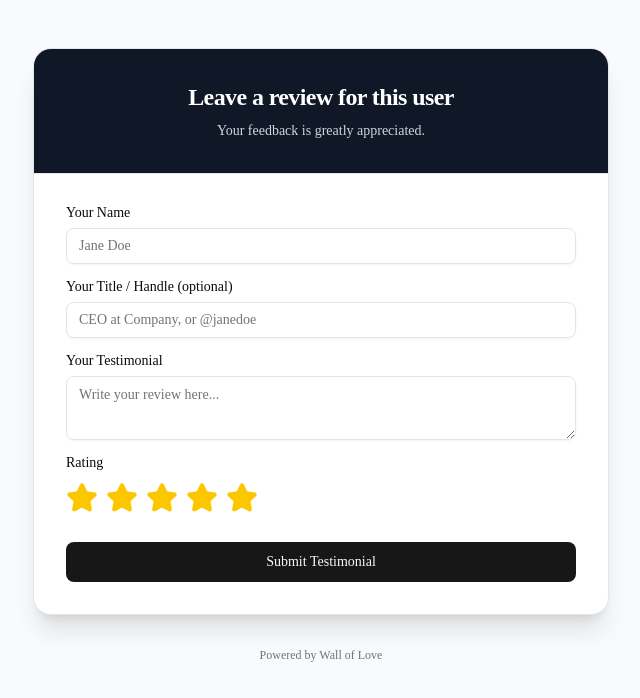
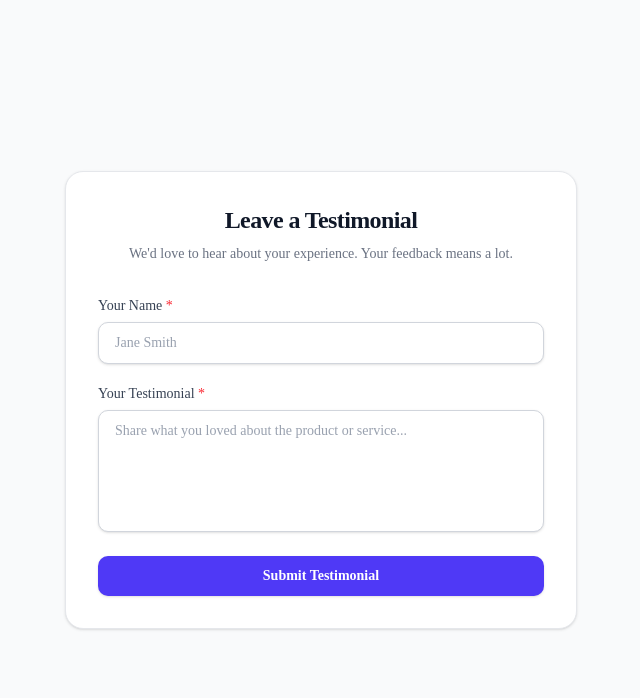
Before and after one commit to aryaaayush04-del/Wall-Of-Love, a Next.js app: page /submit/1 in a window 1280 px wide. Shown: the top 698 px of the page, without its empty margins (319-959 px from the left). Built offline with nearby package versions, Linux system fonts and the light colour scheme; no server answers; the database is empty.

Commit message:
sequrity updates

```diff
--- /dev/null
+++ b/src/app/submit/[user_id]/page.js
@@ -0,0 +1,80 @@
+import { submitTestimonial } from "@/app/submit/actions";
+
+export const metadata = {
+  title: "Leave a Testimonial",
+  description: "Share your experience and help others learn about this product.",
+};
+
+export default async function TestimonialPage({ params }) {
+  // In Next.js 15+, params is a Promise — must be awaited
+  const { user_id } = await params;
+
+  return (
+    <main className="min-h-screen bg-gray-50 flex items-center justify-center p-4">
+      <div className="w-full max-w-lg bg-white rounded-2xl shadow-sm border border-gray-200 p-8">
+        {/* Header */}
+        <div className="mb-8 text-center">
+          <h1 className="text-2xl font-bold text-gray-900 tracking-tight">
+            Leave a Testimonial
+          </h1>
+          <p className="mt-2 text-sm text-gray-500">
+            We&apos;d love to hear about your experience. Your feedback means a lot.
+          </p>
+        </div>
+
+        {/* Form — action receives the Server Action directly */}
+        <form action={submitTestimonial} className="flex flex-col gap-5">
+          {/* Hidden: user_id bound from URL params — never exposed in client JS */}
+          <input type="hidden" name="user_id" value={user_id} />
+
+          {/* Hidden: default rating of 5 */}
+          <input type="hidden" name="rating" value="5" />
+
+          {/* Customer Name */}
+          <div className="flex flex-col gap-1.5">
+            <label
+              htmlFor="customer_name"
+              className="text-sm font-medium text-gray-700"
+            >
+              Your Name <span className="text-red-500">*</span>
+            </label>
+            <input
+              id="customer_name"
+              type="text"
+              name="customer_name"
+              required
+              placeholder="Jane Smith"
+              className="w-full rounded-lg border border-gray-300 bg-white px-4 py-2.5 text-sm text-gray-900 placeholder-gray-400 shadow-sm transition focus:border-indigo-500 focus:outline-none focus:ring-2 focus:ring-indigo-500/20"
+            />
+          </div>
+
+          {/* Testimonial */}
+          <div className="flex flex-col gap-1.5">
+            <label
+              htmlFor="testimonial"
+              className="text-sm font-medium text-gray-700"
+            >
+              Your Testimonial <span className="text-red-500">*</span>
+            </label>
+            <textarea
+              id="testimonial"
+              name="testimonial"
+              required
+              rows={5}
+              placeholder="Share what you loved about the product or service..."
+              className="w-full resize-none rounded-lg border border-gray-300 bg-white px-4 py-2.5 text-sm text-gray-900 placeholder-gray-400 shadow-sm transition focus:border-indigo-500 focus:outline-none focus:ring-2 focus:ring-indigo-500/20"
+            />
+          </div>
+
+          {/* Submit */}
+          <button
+            type="submit"
+            className="mt-1 w-full rounded-lg bg-indigo-600 px-4 py-2.5 text-sm font-semibold text-white shadow-sm transition hover:bg-indigo-700 focus:outline-none focus:ring-2 focus:ring-indigo-500 focus:ring-offset-2 active:scale-[0.98]"
+          >
+            Submit Testimonial
+          </button>
+        </form>
+      </div>
+    </main>
+  );
+}
--- /dev/null
+++ b/src/app/submit/actions.ts
@@ -0,0 +1,70 @@
+"use server"
+
+import { createClient } from "@supabase/supabase-js"
+import { revalidatePath } from "next/cache"
+
+/**
+ * Admin Supabase client that bypasses Row Level Security.
+ * Uses the service_role key — this must ONLY run server-side.
+ */
+function createAdminClient() {
+  const url = process.env.NEXT_PUBLIC_SUPABASE_URL
+  const serviceRoleKey = process.env.SUPABASE_SERVICE_ROLE_KEY
+
+  if (!url || !serviceRoleKey) {
+    throw new Error(
+      "Missing NEXT_PUBLIC_SUPABASE_URL or SUPABASE_SERVICE_ROLE_KEY environment variables"
+    )
+  }
+
+  return createClient(url, serviceRoleKey, {
+    auth: {
+      autoRefreshToken: false,
+      persistSession: false,
+    },
+  })
+}
+
+/**
+ * Server Action: handles public testimonial form submissions.
+ * Uses the service_role admin client to bypass RLS so that
+ * unauthenticated visitors can submit testimonials.
+ */
+export async function submitTestimonial(formData: FormData) {
+  try {
+    const customer_name = formData.get("customer_name") as string
+    const testimonial = formData.get("testimonial") as string
+    const rating = parseInt(formData.get("rating") as string, 10)
+    const user_id = formData.get("user_id") as string
+
+    // Basic validation
+    if (!customer_name || !testimonial || !user_id) {
+      return { error: "Missing required fields (customer_name, testimonial, user_id)" }
+    }
+
+    if (isNaN(rating) || rating < 1 || rating > 5) {
+      return { error: "Rating must be a number between 1 and 5" }
+    }
+
+    const supabase = createAdminClient()
+
+    const { error } = await supabase.from("testimonials").insert({
+      name: customer_name,
+      text: testimonial,
+      rating,
+      user_id,
+    })
+
+    if (error) {
+      console.error("Failed to insert testimonial:", error)
+      return { error: error.message }
+    }
+
+    revalidatePath("/")
+    revalidatePath("/embed/my-wall")
+    return { success: true }
+  } catch (err: any) {
+    console.error("Unexpected error in submitTestimonial:", err)
+    return { error: err.message || "An unexpected error occurred" }
+  }
+}
```
